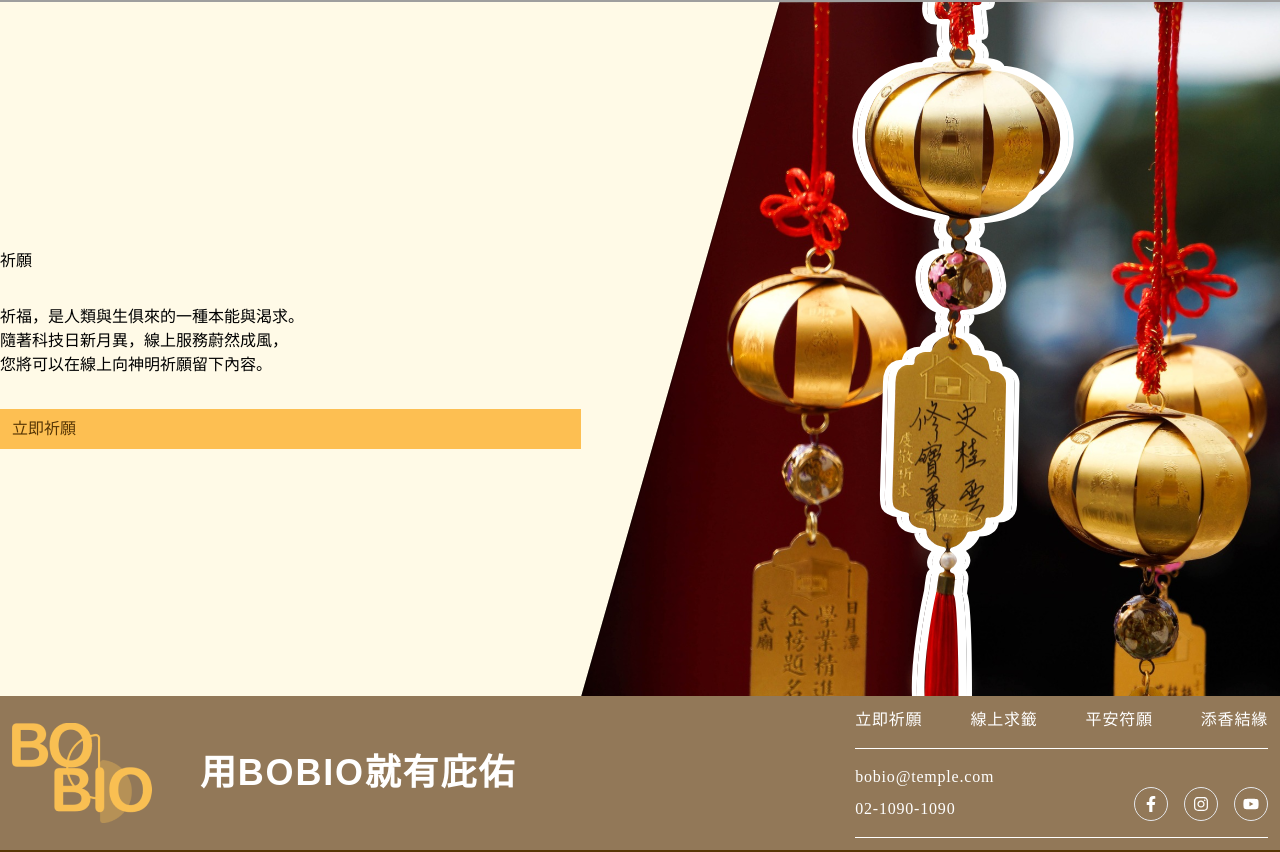
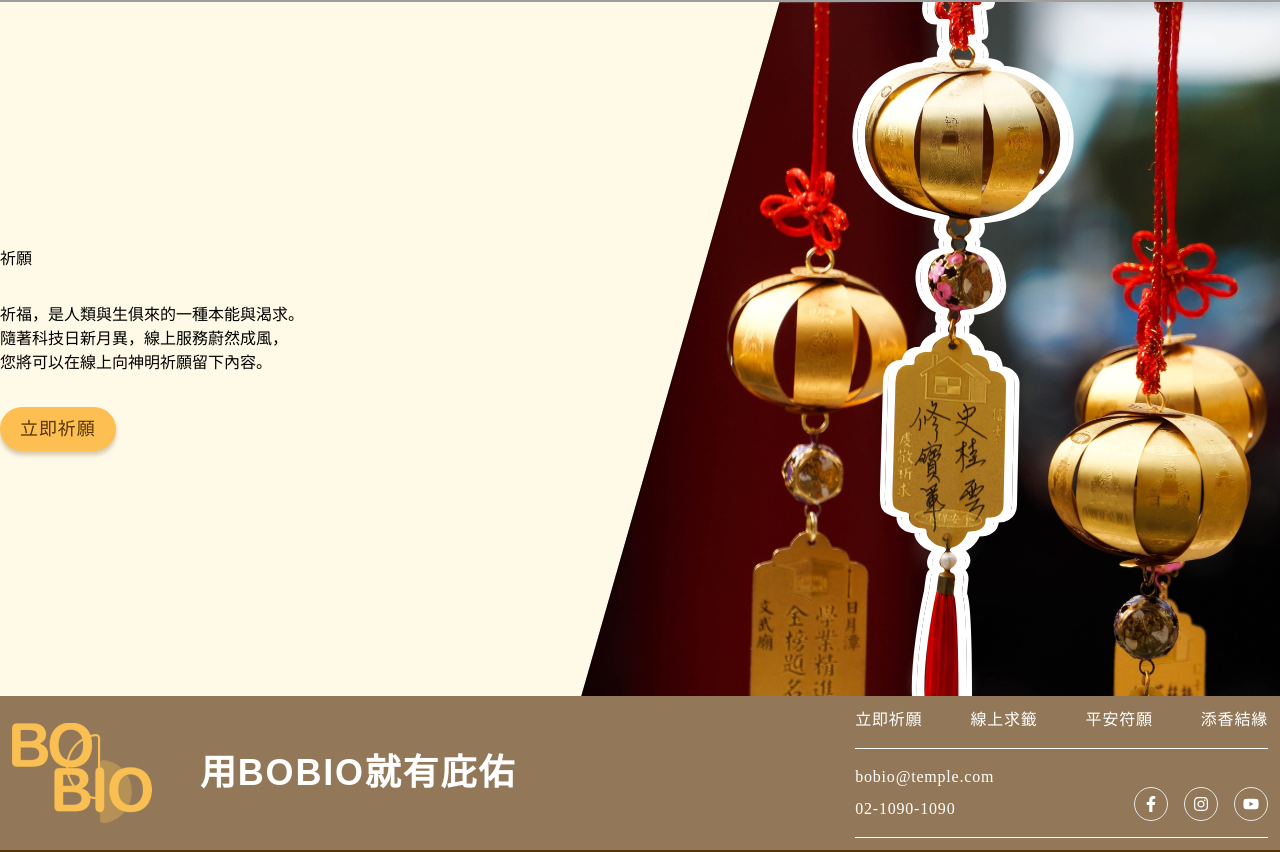
Before and after one commit to chingyeeee/BOBIO, a React (Vite) app: page / in a window 1280 px wide. Shown: the part 678-1530 px from the top of the page. Built offline with nearby package versions, Linux system fonts and the light colour scheme; grey boxes are pictures that could not be loaded; a web font is replaced by a local one.

Commit message:
modify button props

```diff
--- a/src/assets/components/common/Button.jsx
+++ b/src/assets/components/common/Button.jsx
@@ -1,8 +1,10 @@
 import { Link } from "react-router-dom";
 
-export const Button = ({ text, icon }) => {
+export const Button = ({ text, icon, className = "" }) => {
   return (
-    <Link className="bg-p1 px-3 py-2 text-p3 hover:text-n1 flex gap-3">
+    <Link
+      className={`${className} bg-p1 px-5 w-max py-2 text-lg text-p3 hover:text-n1 flex items-center gap-3 rounded-btn shadow-lv1`}
+    >
       {text}
       {icon}
     </Link>
```
